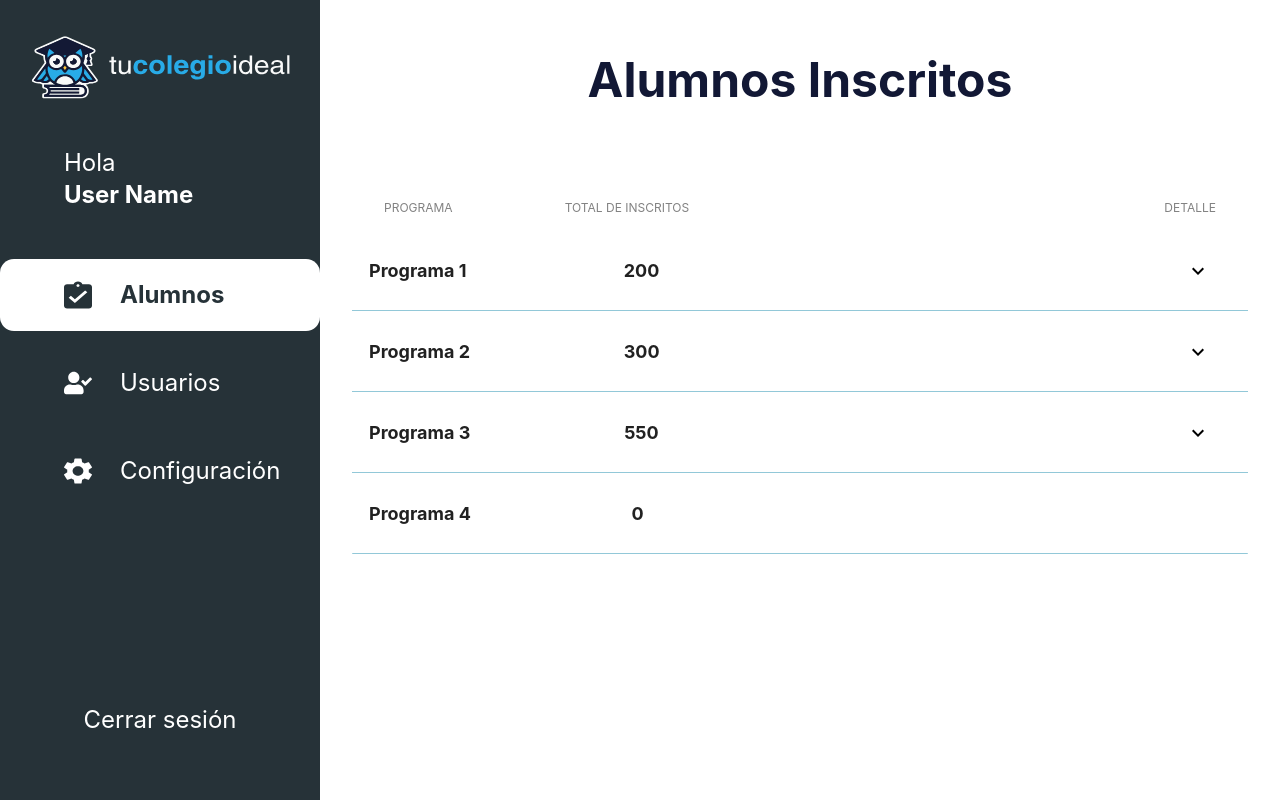
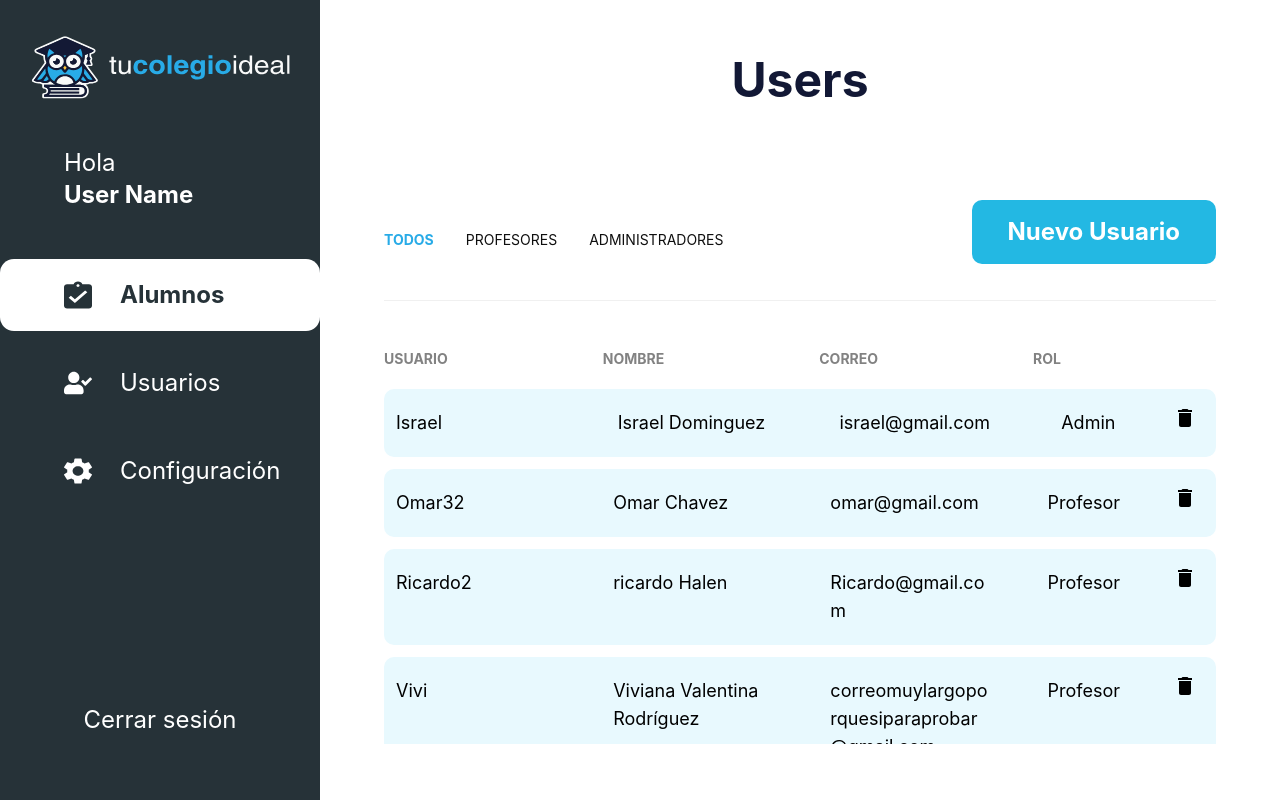
Before and after one commit to vivavv/tucolegioideal, a React (Vite) app: page / in a window 1280 px wide. Built offline with nearby package versions, Linux system fonts and the light colour scheme.

Commit message:
Add users page

```diff
--- a/src/App.tsx
+++ b/src/App.tsx
@@ -1,7 +1,7 @@
 import { Content } from "./layouts/Content";
 import { Navbar } from "./layouts/Navbar";
 import { Sidebar } from "./layouts/Sidebar";
-import { Students } from "./pages/Students";
+import { Users } from "./pages/Users";
 
 export const App = () => {
   return (
@@ -12,8 +12,8 @@ export const App = () => {
       <div className="hidden xl:block w-1/4">
         <Sidebar />
       </div>
-      <Content title="Alumnos Inscritos">
-        <Students />
+      <Content title="Users">
+        <Users />
       </Content>
     </div>
   );
--- /dev/null
+++ b/src/components/Button/index.tsx
@@ -0,0 +1,21 @@
+import { PropsWithChildren } from "react";
+
+interface ButtonProps extends PropsWithChildren {
+  onClick: () => void;
+  buttonClass?: string;
+}
+
+export const Button: React.FC<ButtonProps> = ({
+  children,
+  onClick,
+  buttonClass,
+}) => {
+  return (
+    <button
+      className={`flex justify-center items-center text-center px-4 lg:px-9 py-4 rounded-[10px]  lg:text-2xl font-bold transion-colors duration-200 ease-in-out text-white bg-[#23B8E3] hover:bg-[#50c7e9] ${buttonClass}`}
+      onClick={onClick}
+    >
+      {children}
+    </button>
+  );
+};
--- a/src/layouts/Content/index.tsx
+++ b/src/layouts/Content/index.tsx
@@ -5,7 +5,7 @@ interface ContentProps extends PropsWithChildren {
 }
 
 export const Content: React.FC<ContentProps> = ({ title, children }) => (
-  <div className="flex-1 flex flex-col items-center gap-y-12 lg:gap-y-24 px-4 lg:px-8 py-9 lg:py-14">
+  <div className="flex-1 flex flex-col items-center gap-y-8 lg:gap-y-24 px-4 lg:px-16 py-9 lg:py-14">
     <h1 className="font-bold text-2xl lg:text-5xl text-[#121835]">{title}</h1>
     <div className="w-full max-h-full overflow-y-auto custom-scrollbar">
       {children}
--- a/src/pages/Login.tsx
+++ b/src/pages/Login/index.tsx
@@ -1,6 +1,6 @@
 import loginImage from "../assets/login.png";
-import { Input } from "../components/Input";
-import { Logo } from "../components/Logo/LogoDark";
+import { Input } from "../../components/Input";
+import { Logo } from "../../components/Logo/LogoDark";
 
 export const Login = () => {
   return (
--- /dev/null
+++ b/src/pages/Users/List.tsx
@@ -0,0 +1,51 @@
+import { DeleteIcon } from "./icon";
+
+interface User {
+  username: string;
+  name: string;
+  email: string;
+  role: string;
+}
+
+interface ListProps {
+  users: User[];
+}
+
+export const List: React.FC<ListProps> = ({ users }) => {
+  const columns = ["Usuario", "Nombre", "Correo", "Rol", ""];
+
+  const onDelete = () => {
+    console.log("deleted!");
+  };
+
+  return (
+    <div className="flex flex-col gap-y-5 pt-8 text-left">
+      {/* Header */}
+      <div className="flex justify-between items-center">
+        {columns.map((column, index) => (
+          <div
+            key={index}
+            className="font-bold text-[#828282] text-sm uppercase"
+          >
+            {column}
+          </div>
+        ))}
+      </div>
+      {/* Items */}
+      <div className="flex flex-col gap-y-3">
+        {users.map((user, index) => (
+          <div
+            className="flex justify-between px-2 lg:px-0 lg:pl-3 lg:pr-6 py-5 text-xs lg:text-lg bg-[#E8F9FE] rounded-[10px] "
+            key={index}
+          >
+            <div className="w-1/5">{user.username}</div>
+            <div className="w-1/5 break-words">{user.name}</div>
+            <div className="w-1/5 break-words">{user.email}</div>
+            <div>{user.role}</div>
+            <DeleteIcon onClick={onDelete} />
+          </div>
+        ))}
+      </div>
+    </div>
+  );
+};
--- /dev/null
+++ b/src/pages/Users/Tabs.tsx
@@ -0,0 +1,36 @@
+import { Button } from "../../components/Button";
+
+interface TabsProps {
+  selected: number;
+  onSelect: (value: number) => void;
+}
+
+export const Tabs: React.FC<TabsProps> = ({ selected, onSelect }) => {
+  const tabs = ["Todos", "Profesores", "Administradores"];
+
+  return (
+    <div className="flex flex-col lg:flex-row items-center gap-y-4 border-b-[1px] border-[#F0F0F0] pb-5">
+      <div className="order-2 lg:order-1 flex-1 flex  items-center gap-x-4 lg:gap-x-8 uppercase text-sm ">
+        {tabs.map((tab, index) => (
+          <div
+            className={`cursor-pointer transition-all duration-200 ease-in-out ${
+              selected === index
+                ? "text-[#28ABE7] font-bold"
+                : "text-[#0F0F0F] hover:font-bold hover:text-[#28ABE7]"
+            }`}
+            key={index}
+            onClick={() => onSelect(index)}
+          >
+            {tab}
+          </div>
+        ))}
+      </div>
+      <Button
+        onClick={() => console.log("add user")}
+        buttonClass="mb-4 order-1 lg:order-2"
+      >
+        Nuevo Usuario
+      </Button>
+    </div>
+  );
+};
--- /dev/null
+++ b/src/pages/Users/icon.tsx
@@ -0,0 +1,11 @@
+export const DeleteIcon = ({ onClick }: { onClick: () => void }) => (
+  <svg
+    viewBox="0 0 14 18"
+    fill="none"
+    xmlns="http://www.w3.org/2000/svg"
+    className="w-[10px] h-[14px] lg:w-[14px] lg:h-[18px] cursor-pointer transition-all duration-200 ease-in-out fill-black hover:fill-red-400"
+    onClick={onClick}
+  >
+    <path d="M1 16C1 17.1 1.9 18 3 18H11C12.1 18 13 17.1 13 16V4H1V16ZM14 1H10.5L9.5 0H4.5L3.5 1H0V3H14V1Z" />
+  </svg>
+);
--- /dev/null
+++ b/src/pages/Users/index.tsx
@@ -0,0 +1,22 @@
+import { useState } from "react";
+import { List } from "./List";
+import { Tabs } from "./Tabs";
+import { userList } from "./userList";
+
+export const Users = () => {
+  const [selected, setSelected] = useState(0);
+
+  const filteredList =
+    selected !== 0
+      ? userList.filter((user) =>
+          selected === 1 ? user.role === "Profesor" : user.role === "Admin"
+        )
+      : userList;
+
+  return (
+    <div className="flex flex-col gap-y-4">
+      <Tabs selected={selected} onSelect={(value) => setSelected(value)} />
+      <List users={filteredList} />
+    </div>
+  );
+};
--- /dev/null
+++ b/src/pages/Users/userList.ts
@@ -0,0 +1,27 @@
+export const userList = [
+  {
+    username: "Israel",
+    name: "Israel Dominguez",
+    email: "israel@gmail.com",
+    role: "Admin",
+  },
+  {
+    username: "Omar32",
+    name: "Omar Chavez",
+    email: "omar@gmail.com",
+    role: "Profesor",
+  },
+  {
+    username: "Ricardo2",
+    name: "ricardo Halen",
+    email: "Ricardo@gmail.com",
+    role: "Profesor",
+  },
+
+  {
+    username: "Vivi",
+    name: "Viviana Valentina Rodríguez",
+    email: "correomuylargoporquesiparaprobar@gmail.com",
+    role: "Profesor",
+  },
+];
```
